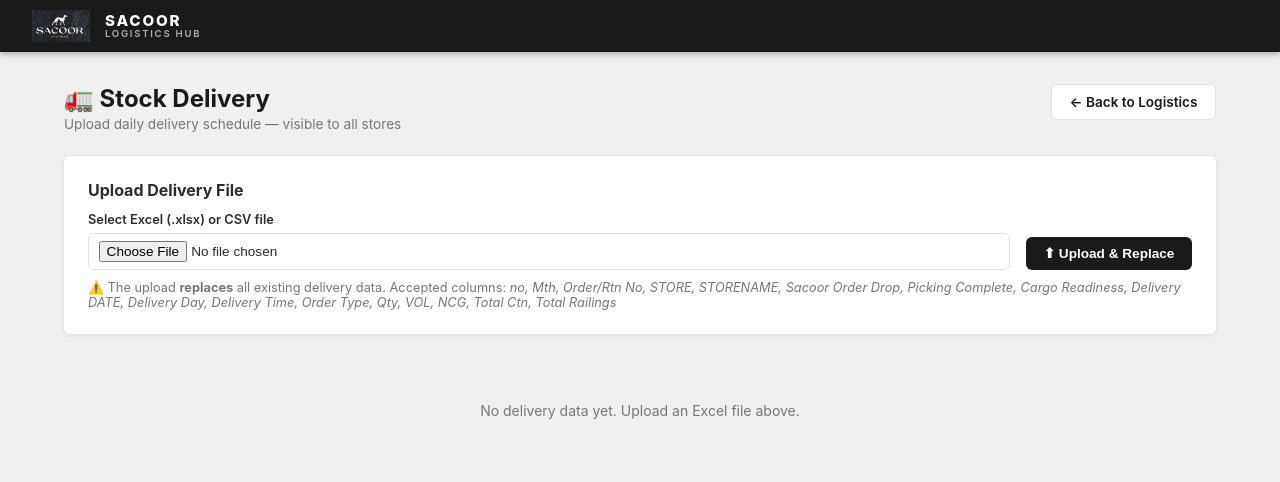
After one commit to JoaoAAMata/dashboard-logistic, a FastAPI app: template portal/templates/logistics_stock_delivery.html in a window 1280 px wide. The commit adds this page. Shown: the top 482 px of the page. Run offline with FastAPI, Linux system fonts and the light colour scheme; the template is opened without the code that fills it, so the values that code supplies are empty.

Commit message:
Add Stock Delivery feature with Excel/CSV upload
- New deliveries table in SQLite stores full schedule from Excel
- Admin uploads .xlsx or .csv daily at /logistics/stock-delivery
  (replaces all existing data on each upload)
- Stores see only their own deliveries at /stock-delivery,
  matched by STORE code, with today/past/upcoming highlighting
- Stock Delivery tile on home page now active for stores and admin
- openpyxl added to requirements for direct Excel parsing

Co-Authored-By: Claude Sonnet 4.6 <noreply@anthropic.com>

```diff
--- a/portal/main.py
+++ b/portal/main.py
@@ -532,6 +532,195 @@ async def edit_transfer(request: Request, tid: int):
     return RedirectResponse(f"/logistics/transfer/{tid}?edited=1", status_code=302)
 
 
+# ── Stock Delivery ────────────────────────────────────────────────────────────
+
+def _parse_date_str(val) -> str:
+    """Convert Excel date object or string to YYYY-MM-DD string."""
+    if val is None:
+        return ""
+    from datetime import date as _date, datetime as _datetime
+    if isinstance(val, (_date, _datetime)):
+        return val.strftime("%Y-%m-%d")
+    s = str(val).strip()
+    # try common formats
+    for fmt in ("%d/%m/%Y", "%Y-%m-%d", "%d-%m-%Y", "%m/%d/%Y"):
+        try:
+            from datetime import datetime as _dt
+            return _dt.strptime(s, fmt).strftime("%Y-%m-%d")
+        except ValueError:
+            pass
+    return s  # return as-is if can't parse
+
+
+def _col(headers: list, *names) -> int | None:
+    """Find column index (0-based) by trying several name variants."""
+    lower_headers = [h.lower().strip() for h in headers]
+    for name in names:
+        try:
+            return lower_headers.index(name.lower().strip())
+        except ValueError:
+            pass
+    return None
+
+
+def _v(row, idx):
+    """Safely get a cell value by index, return empty string if out of range."""
+    if idx is None or idx >= len(row):
+        return ""
+    val = row[idx]
+    return "" if val is None else str(val).strip()
+
+
+@app.get("/stock-delivery", response_class=HTMLResponse)
+async def store_stock_delivery(request: Request):
+    s = get_session(request)
+    if not s or s["is_admin"] or s.get("is_transporter"):
+        return RedirectResponse("/login")
+    from datetime import date as _date
+    today = _date.today().isoformat()
+    raw = database.get_deliveries_for_store(s["store_code"])
+    upcoming = 0
+    deliveries = []
+    for d in raw:
+        dd = d.get("delivery_date", "")
+        d["is_today"] = dd == today
+        d["is_past"]  = dd < today if dd else False
+        if not d["is_past"]:
+            upcoming += 1
+        try:
+            d["total_ctn_int"] = int(d.get("total_ctn") or 0)
+        except ValueError:
+            d["total_ctn_int"] = 0
+        deliveries.append(d)
+    upload_info = database.get_delivery_upload_info()
+    return templates.TemplateResponse("stock_delivery.html", {
+        "request": request, "session": s,
+        "deliveries": deliveries,
+        "upcoming_count": upcoming,
+        "upload_info": upload_info,
+    })
+
+
+@app.get("/logistics/stock-delivery", response_class=HTMLResponse)
+async def logistics_stock_delivery(request: Request, error: str = "", success: str = ""):
+    s = get_session(request)
+    if not s or not s["is_admin"]:
+        return RedirectResponse("/login")
+    deliveries  = database.get_all_deliveries()
+    upload_info = database.get_delivery_upload_info()
+    store_codes = sorted({d["store_code"] for d in deliveries if d["store_code"]})
+    return templates.TemplateResponse("logistics_stock_delivery.html", {
+        "request": request, "session": s,
+        "deliveries": deliveries,
+        "upload_info": upload_info,
+        "store_codes": store_codes,
+        "error": error, "success": success,
+    })
+
+
+@app.post("/logistics/stock-delivery/upload")
+async def upload_stock_delivery(request: Request, file: UploadFile = File(...)):
+    s = get_session(request)
+    if not s or not s["is_admin"]:
+        return RedirectResponse("/login")
+
+    filename = file.filename or ""
+    ext = os.path.splitext(filename)[1].lower()
+
+    rows = []
+    try:
+        content = await file.read()
+
+        if ext == ".xlsx":
+            import openpyxl, io as _io
+            wb = openpyxl.load_workbook(_io.BytesIO(content), data_only=True)
+            ws = wb.active
+            all_rows = list(ws.iter_rows(values_only=True))
+            if not all_rows:
+                raise ValueError("Empty file")
+            headers = [str(h or "").strip() for h in all_rows[0]]
+            data_rows = all_rows[1:]
+
+        elif ext == ".csv":
+            import csv as _csv, io as _io
+            text = content.decode("utf-8-sig")
+            reader = list(_csv.reader(_io.StringIO(text)))
+            if not reader:
+                raise ValueError("Empty file")
+            headers = [h.strip() for h in reader[0]]
+            data_rows = reader[1:]
+        else:
+            raise ValueError("Only .xlsx or .csv files are accepted.")
+
+        # Map header names → column indices
+        ci = {
+            "no":               _col(headers, "no"),
+            "mth":              _col(headers, "mth", "mth (auto)", "month"),
+            "order_rtn_no":     _col(headers, "order/rtn no", "order rtn no", "order no"),
+            "store_code":       _col(headers, "store"),
+            "store_name_excel": _col(headers, "storename", "store name"),
+            "order_drop_date":  _col(headers, "sacoor order drop", "order drop"),
+            "picking_complete": _col(headers, "picking complete", "picking completed"),
+            "cargo_readiness":  _col(headers, "cargo readiness", "cargo ready"),
+            "delivery_date":    _col(headers, "delivery date"),
+            "delivery_day":     _col(headers, "delivery day"),
+            "delivery_time":    _col(headers, "delivery time"),
+            "order_type":       _col(headers, "order type"),
+            "qty":              _col(headers, "qty", "quantity"),
+            "vol":              _col(headers, "vol", "volume"),
+            "ncg":              _col(headers, "ncg"),
+            "total_ctn":        _col(headers, "total ctn", "total cartons"),
+            "total_rln":        _col(headers, "total railings", "total rln", "total railing"),
+        }
+
+        for raw in data_rows:
+            raw = list(raw)
+            # Skip completely empty rows
+            if not any(v for v in raw if v is not None and str(v).strip()):
+                continue
+            rows.append({
+                "no":               _v(raw, ci["no"]),
+                "mth":              _v(raw, ci["mth"]),
+                "order_rtn_no":     _v(raw, ci["order_rtn_no"]),
+                "store_code":       _v(raw, ci["store_code"]),
+                "store_name_excel": _v(raw, ci["store_name_excel"]),
+                "order_drop_date":  _parse_date_str(raw[ci["order_drop_date"]] if ci["order_drop_date"] is not None and ci["order_drop_date"] < len(raw) else ""),
+                "picking_complete": _parse_date_str(raw[ci["picking_complete"]] if ci["picking_complete"] is not None and ci["picking_complete"] < len(raw) else ""),
+                "cargo_readiness":  _parse_date_str(raw[ci["cargo_readiness"]] if ci["cargo_readiness"] is not None and ci["cargo_readiness"] < len(raw) else ""),
+                "delivery_date":    _parse_date_str(raw[ci["delivery_date"]] if ci["delivery_date"] is not None and ci["delivery_date"] < len(raw) else ""),
+                "delivery_day":     _v(raw, ci["delivery_day"]),
+                "delivery_time":    _v(raw, ci["delivery_time"]),
+                "order_type":       _v(raw, ci["order_type"]),
+                "qty":              _v(raw, ci["qty"]),
+                "vol":              _v(raw, ci["vol"]),
+                "ncg":              _v(raw, ci["ncg"]),
+                "total_ctn":        _v(raw, ci["total_ctn"]),
+                "total_rln":        _v(raw, ci["total_rln"]),
+            })
+
+        import uuid as _uuid
+        batch_id = _uuid.uuid4().hex[:8]
+        database.upload_deliveries(rows, batch_id)
+
+    except Exception as exc:
+        deliveries  = database.get_all_deliveries()
+        upload_info = database.get_delivery_upload_info()
+        store_codes = sorted({d["store_code"] for d in deliveries if d["store_code"]})
+        return templates.TemplateResponse("logistics_stock_delivery.html", {
+            "request": request, "session": s,
+            "deliveries": deliveries,
+            "upload_info": upload_info,
+            "store_codes": store_codes,
+            "error": f"Upload failed: {exc}",
+            "success": "",
+        })
+
+    return RedirectResponse(
+        f"/logistics/stock-delivery?success=Uploaded+{len(rows)}+rows+successfully",
+        status_code=302
+    )
+
+
 # ── PDF download ──────────────────────────────────────────────────────────────
 
 @app.get("/transfer/{tid}/pdf")
--- a/portal/requirements.txt
+++ b/portal/requirements.txt
@@ -3,3 +3,4 @@ uvicorn[standard]==0.30.0
 jinja2==3.1.4
 python-multipart==0.0.9
 reportlab==4.2.0
+openpyxl==3.1.5
--- /dev/null
+++ b/portal/templates/logistics_stock_delivery.html
@@ -0,0 +1,124 @@
+{% extends "base.html" %}
+{% block title %}Stock Delivery — Logistics{% endblock %}
+
+{% block content %}
+<div class="page-header">
+  <div>
+    <h1>🚛 Stock Delivery</h1>
+    <p class="text-muted">Upload daily delivery schedule — visible to all stores</p>
+  </div>
+  <div class="header-actions">
+    <a href="/logistics" class="btn btn-secondary">← Back to Logistics</a>
+  </div>
+</div>
+
+<!-- Upload card -->
+<div class="card" style="margin-bottom:1.25rem">
+  <div class="card-title-row">
+    <h2>Upload Delivery File</h2>
+    {% if upload_info and upload_info.total > 0 %}
+    <span class="text-sm text-muted">
+      Last upload: <strong>{{ upload_info.uploaded_at[:16] | replace("T"," ") }}</strong>
+      &nbsp;·&nbsp; {{ upload_info.total }} rows
+    </span>
+    {% endif %}
+  </div>
+
+  {% if error %}
+  <div class="alert alert-error" style="margin-bottom:1rem">{{ error }}</div>
+  {% endif %}
+  {% if success %}
+  <div class="alert alert-success" style="margin-bottom:1rem">{{ success }}</div>
+  {% endif %}
+
+  <form method="post" action="/logistics/stock-delivery/upload" enctype="multipart/form-data">
+    <div style="display:flex;align-items:flex-end;gap:1rem;flex-wrap:wrap">
+      <div class="form-group" style="flex:1;min-width:260px;margin:0">
+        <label>Select Excel (.xlsx) or CSV file</label>
+        <input type="file" name="file" accept=".xlsx,.csv" required
+               style="padding:.45rem .6rem;border:1px solid var(--grey-bd);border-radius:var(--radius);font-size:.85rem;background:#fff;width:100%"/>
+      </div>
+      <button type="submit" class="btn btn-primary" style="white-space:nowrap">⬆ Upload & Replace</button>
+    </div>
+    <p class="text-sm text-muted" style="margin-top:.6rem">
+      ⚠️ The upload <strong>replaces</strong> all existing delivery data. Accepted columns:
+      <em>no, Mth, Order/Rtn No, STORE, STORENAME, Sacoor Order Drop, Picking Complete,
+      Cargo Readiness, Delivery DATE, Delivery Day, Delivery Time, Order Type, Qty, VOL, NCG, Total Ctn, Total Railings</em>
+    </p>
+  </form>
+</div>
+
+<!-- Filter + table -->
+{% if deliveries %}
+<div class="card" style="padding:0;overflow-x:auto">
+  <div style="padding:.75rem 1rem;border-bottom:1px solid var(--grey-bd);display:flex;gap:.75rem;align-items:center;flex-wrap:wrap">
+    <input type="text" id="del-search" placeholder="🔍 Search store, order no…"
+           oninput="filterDeliveries()"
+           style="padding:.4rem .7rem;border:1px solid var(--grey-bd);border-radius:var(--radius);font-size:.83rem;min-width:220px"/>
+    <select id="del-store" onchange="filterDeliveries()"
+            style="padding:.4rem .7rem;border:1px solid var(--grey-bd);border-radius:var(--radius);font-size:.83rem">
+      <option value="">All stores</option>
+      {% for code in store_codes %}
+      <option value="{{ code | lower }}">{{ code }}</option>
+      {% endfor %}
+    </select>
+    <span id="del-count" class="text-sm text-muted"></span>
+  </div>
+  <table class="table" id="del-table" style="min-width:1100px;width:100%">
+    <thead>
+      <tr>
+        <th>Order/Rtn No</th>
+        <th>Store</th>
+        <th>Store Name</th>
+        <th style="background:#1a5c1a">Delivery Date</th>
+        <th>Day</th>
+        <th>Time</th>
+        <th>Type</th>
+        <th style="text-align:center">Qty</th>
+        <th style="text-align:center">Ctn</th>
+        <th style="text-align:center">Rln</th>
+        <th>Order Drop</th>
+        <th>Cargo Ready</th>
+      </tr>
+    </thead>
+    <tbody id="del-body">
+      {% for d in deliveries %}
+      <tr data-search="{{ (d.store_code ~ ' ' ~ d.store_name_excel ~ ' ' ~ d.order_rtn_no) | lower }}">
+        <td><strong>{{ d.order_rtn_no }}</strong></td>
+        <td><span class="badge" style="background:#f0f4ff;color:#1a3a8f;border:1px solid #c7d6ff">{{ d.store_code }}</span></td>
+        <td class="text-sm">{{ d.store_name_excel }}</td>
+        <td style="white-space:nowrap;font-weight:600;color:#1a5c1a">{{ d.delivery_date }}</td>
+        <td class="text-sm">{{ d.delivery_day }}</td>
+        <td class="text-sm" style="white-space:nowrap">{{ d.delivery_time }}</td>
+        <td class="text-sm">{{ d.order_type }}</td>
+        <td style="text-align:center">{{ d.qty }}</td>
+        <td style="text-align:center">{{ d.total_ctn }}</td>
+        <td style="text-align:center">{{ d.total_rln }}</td>
+        <td class="text-sm" style="white-space:nowrap;color:var(--muted)">{{ d.order_drop_date }}</td>
+        <td class="text-sm" style="white-space:nowrap;color:var(--muted)">{{ d.cargo_readiness }}</td>
+      </tr>
+      {% endfor %}
+    </tbody>
+  </table>
+</div>
+{% else %}
+<div class="empty-state"><p>No delivery data yet. Upload an Excel file above.</p></div>
+{% endif %}
+
+<script>
+function filterDeliveries() {
+  const search = document.getElementById('del-search').value.toLowerCase();
+  const store  = document.getElementById('del-store').value.toLowerCase();
+  const rows   = document.querySelectorAll('#del-body tr');
+  let n = 0;
+  rows.forEach(r => {
+    const text = r.dataset.search || '';
+    const show = (!search || text.includes(search)) && (!store || text.startsWith(store));
+    r.style.display = show ? '' : 'none';
+    if (show) n++;
+  });
+  document.getElementById('del-count').textContent = n + ' row' + (n !== 1 ? 's' : '');
+}
+filterDeliveries();
+</script>
+{% endblock %}
```
Also changed, not shown: portal/database.py (+95 -0 lines), portal/templates/home.html (+12 -5 lines), portal/templates/stock_delivery.html (added, +126 -0 lines).
